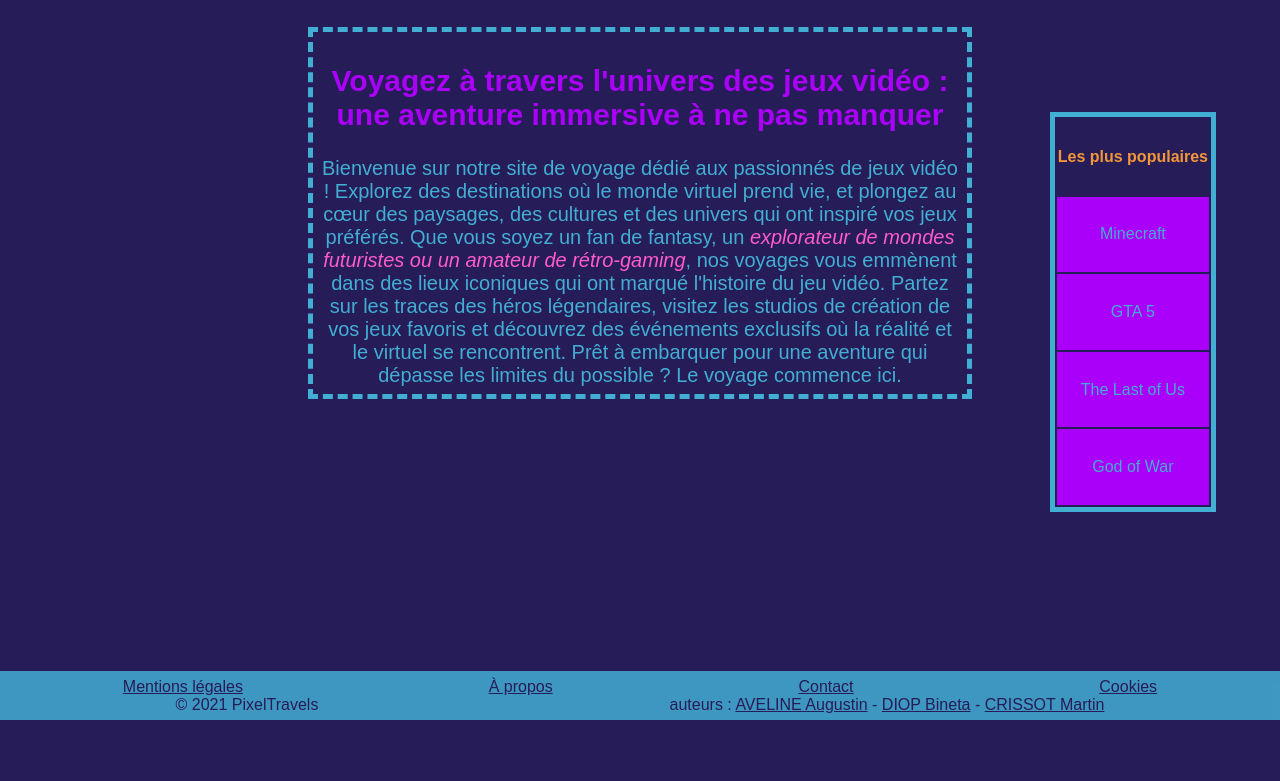
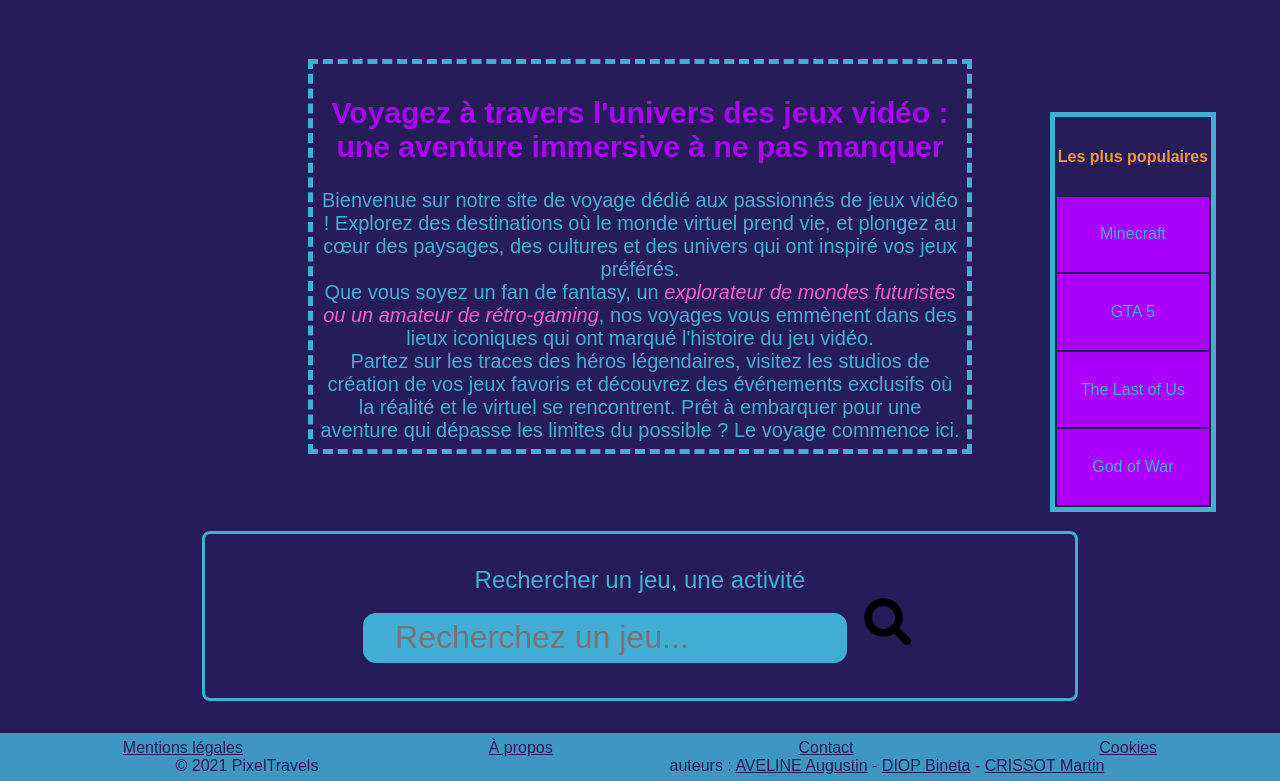
Before and after one commit to Yotacaz/Click-journeY, a PHP site: page /html/accueil.html in a window 1280 px wide. Shown: the part 80-861 px from the top of the page. Before the commit the page ends 800 px from the top, so only its background shows below. Run offline with PHP 8.4, Linux system fonts and the light colour scheme.

Commit message:
barre de recherche accueil

```diff
--- a/html/accueil.html
+++ b/html/accueil.html
@@ -1,7 +1,8 @@
 <!DOCTYPE html>
 <html>
+
 <head>
-	<meta name="auteur" content="DIOP Bineta" />
+    <meta name="auteur" content="DIOP Bineta" />
     <meta charset="UTF-8">
     <meta name="viewport" content="width=device-width, initial-scale=1.0">
     <link rel="stylesheet" href="../style.css">
@@ -9,6 +10,7 @@
     <meta name="description" content="Page de présentation du site et recherche rapide" />
     <title>Accueil - PixelTravels</title>
 </head>
+
 <body>
     <div class="header">
         <div class="sectionH">
@@ -35,14 +37,22 @@
         </div>
     </div>
     <main>
-
+        <p></p>
         <div class="presentation">
             <div class="texte_pre">
                 <h2>Voyagez à travers l'univers des jeux vidéo : une aventure immersive à ne pas manquer</h2>
 
-                Bienvenue sur notre site de voyage dédié aux passionnés de jeux vidéo ! Explorez des destinations où le monde virtuel prend vie, et plongez au cœur des paysages, des cultures et des univers qui ont inspiré vos jeux préférés.
-                Que vous soyez un fan de fantasy, un <em>explorateur de mondes futuristes ou un amateur de rétro-gaming</em>, nos voyages vous emmènent dans des lieux iconiques qui ont marqué l'histoire du jeu vidéo.
-                Partez sur les traces des héros légendaires, visitez les studios de création de vos jeux favoris et découvrez des événements exclusifs où la réalité et le virtuel se rencontrent. Prêt à embarquer pour une aventure qui dépasse les limites du possible ? Le voyage commence ici.
+                Bienvenue sur notre site de voyage dédié aux passionnés de jeux vidéo ! Explorez des destinations où le
+                monde virtuel prend vie, et plongez au cœur des paysages, des cultures et des univers qui ont inspiré
+                vos jeux préférés.
+                <br>
+                Que vous soyez un fan de fantasy, un <em>explorateur de mondes futuristes ou un amateur de
+                    rétro-gaming</em>, nos voyages vous emmènent dans des lieux iconiques qui ont marqué l'histoire du
+                jeu vidéo.
+                <br>
+                Partez sur les traces des héros légendaires, visitez les studios de création de vos jeux favoris et
+                découvrez des événements exclusifs où la réalité et le virtuel se rencontrent. Prêt à embarquer pour une
+                aventure qui dépasse les limites du possible ? Le voyage commence ici.
 
             </div>
 
@@ -64,6 +74,19 @@
                 <td>God of War</td>
             </tr>
         </table>
+        <p><br></p>
+        <div class="contour-bloc">
+            <label class="grand" for="recherche">
+                Rechercher un jeu, une activité
+            </label>
+            <div>
+                <input form="form-recherche" id="recherche" class="input-formulaire tres-grand bordure-violette"
+                    type="text" placeholder="Recherchez un jeu..." maxlength="50">
+                <button form="form-recherche" class="sans-mise-en-forme" type="submit"><img
+                        class="img-4em contour-img" src="../img/search.png" alt="Rechercher"></button>
+            </div>
+        </div>
+
 
     </main>
 
@@ -78,12 +101,13 @@
             <div> © 2021 PixelTravels</div>
             <div>
                 auteurs :
-                 <a href="https://github.com/AugustinAveline" target="_top">AVELINE Augustin</a>
+                <a href="https://github.com/AugustinAveline" target="_top">AVELINE Augustin</a>
                 - <a href="https://github.com/bina0413" target="_top">DIOP Bineta</a>
                 - <a href="https://github.com/Yotacaz" target="_top">CRISSOT Martin</a>
             </div>
         </div>
     </footer>
 
-    </body>
-    </html>
+</body>
+
+</html>
--- a/style.css
+++ b/style.css
@@ -235,12 +235,13 @@ button.input-formulaire {
     display: flex;
     width: calc(100% - 2em);
     margin: 1em 0;
-    padding: 0em 1em;
+    padding: 1em 1em;
 
     background-color: #43aed4;
     display: flex;
     justify-content: center;
     align-items: baseline;
+    height: fit-content;
 }
 
 .bandeau h1,
```
